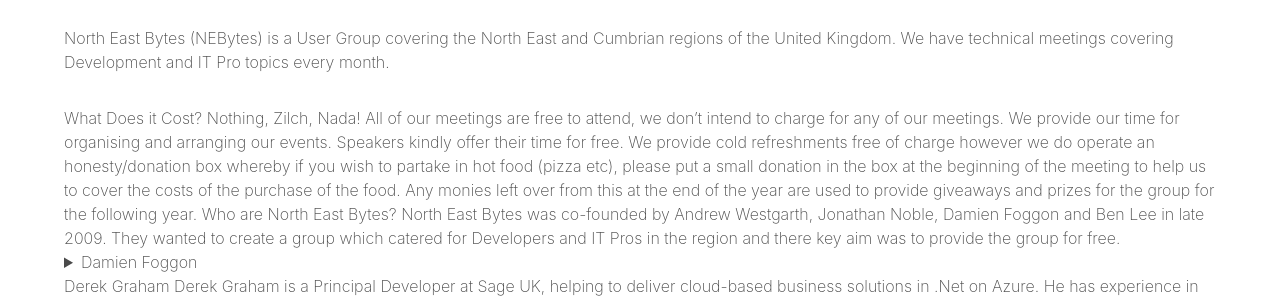
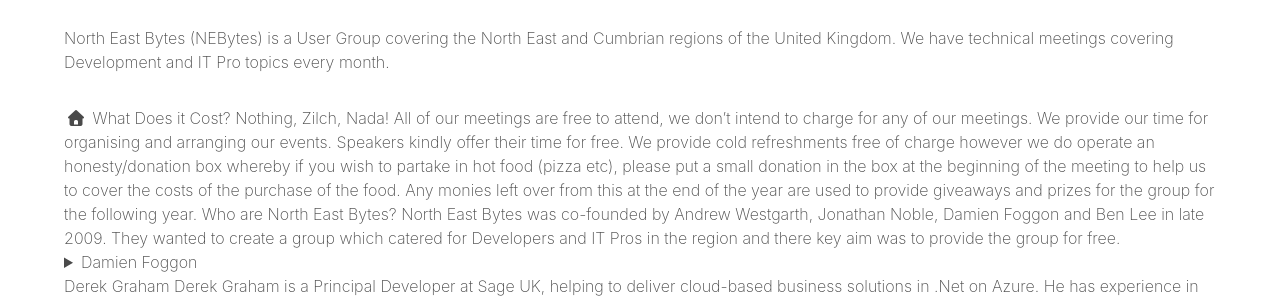
Before and after one commit to ne-bytes/ne-bytes.github.io, a Jekyll site: the page built from about.md, in a window 1280 px wide. Shown: the part 160-460 px from the top of the page. Built offline with Jekyll 4.4.1, drawn with Linux system fonts in a browser that asks for light colours; nearby versions of some CDN libraries; library files that are not in the unit come from our copies.

Commit message:
Update about.md

```diff
--- a/about.md
+++ b/about.md
@@ -23,6 +23,10 @@ Meetings are held at Campus North http://campusnorth.co.uk/. You can find direct
 
 Occasionally, meetings are held at Newcastle University.  We are very grateful to the University for providing this facility to us.  http://www.ncl.ac.uk/travel/maps/navigator.php?type=&bldg=16&go.x=12&go.y=10
 -->
+
+<span class="icon">
+  <i class="fas fa-home"></i>
+</span>
 
 What Does it Cost?
 
```
